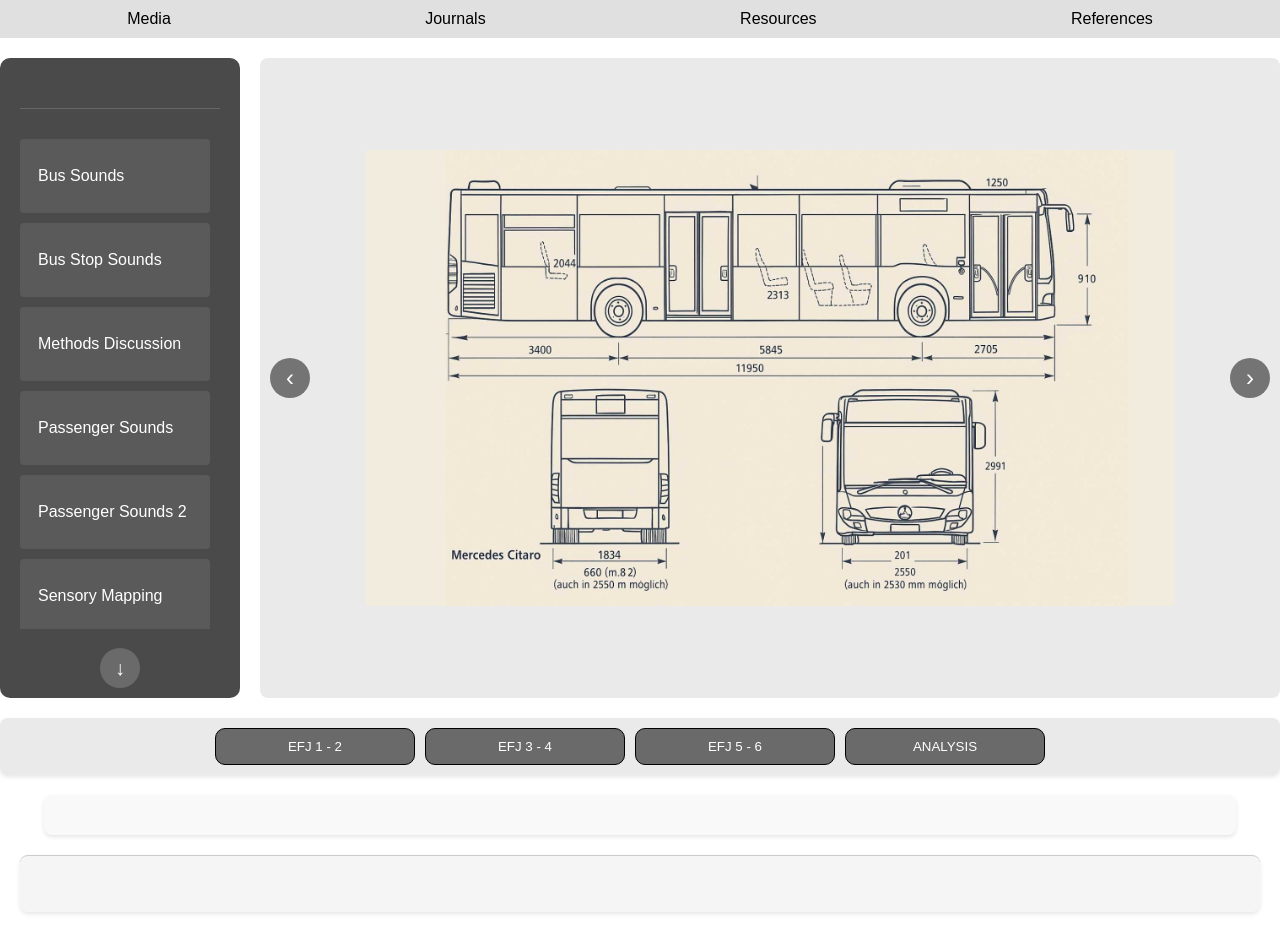
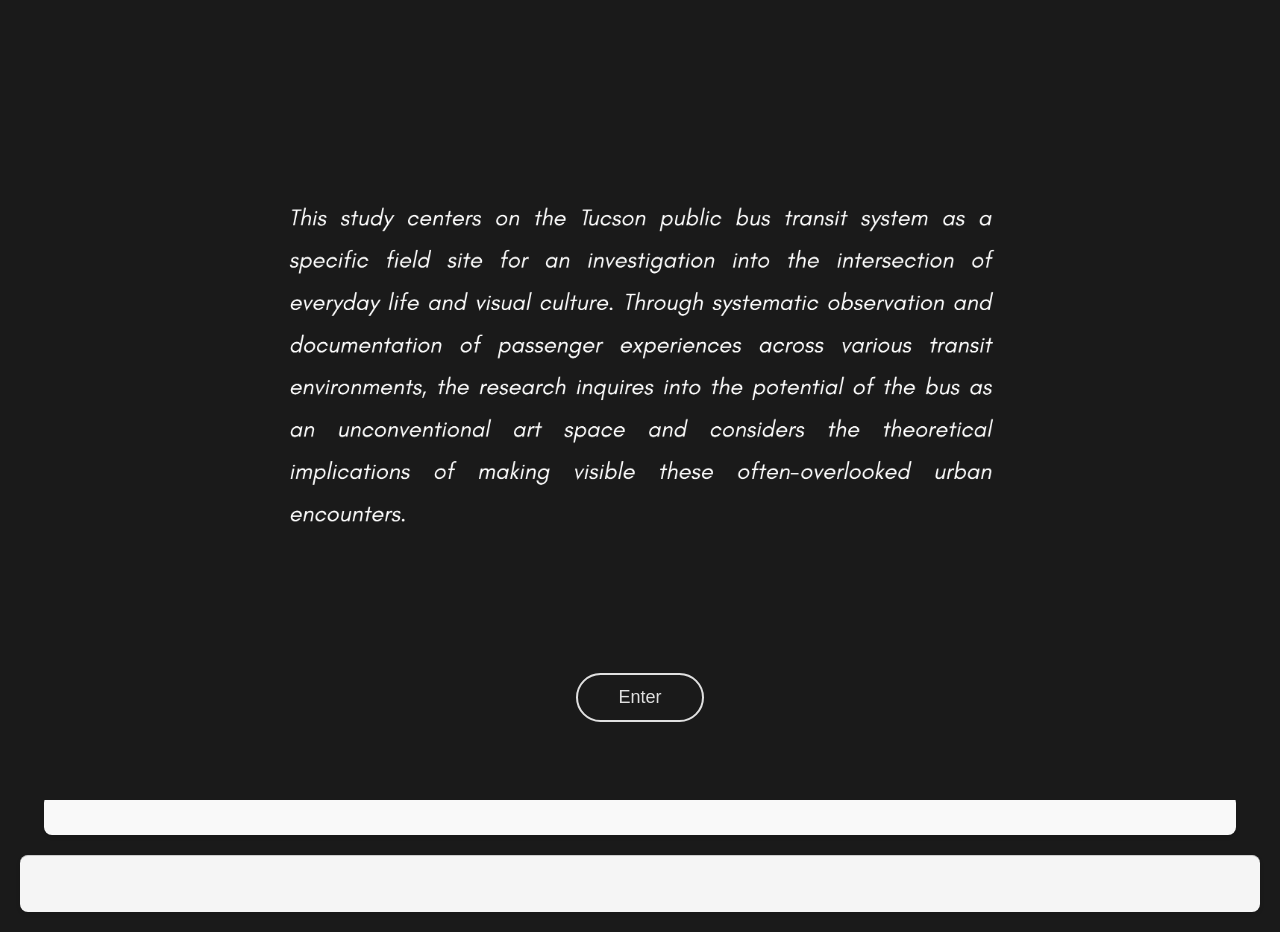
Before and after one commit to jessetsmith/qualitativeCoding, a React (Create React App) app: page / in a window 1280 px wide. Built offline with nearby package versions, Linux system fonts and the light colour scheme.

Commit message:
changed color scheme, and added intro to page

```diff
--- a/src/App.css
+++ b/src/App.css
@@ -1,3 +1,8 @@
+body {
+  background-color: #1a1a1a;
+  color: #e0e0e0;
+}
+
 .App {
   font-family: Arial, sans-serif;
   text-align: center;
--- a/src/components/MainContent.css
+++ b/src/components/MainContent.css
@@ -7,7 +7,8 @@
   justify-content: center;
   align-items: center;
   margin-top: 20px;
-  background-color: #eaeaea;
+  background-color: #1a1a1a; /* Dark background matching document */
+  color: #e0e0e0; /* Light text */
   border-radius: 8px;
   padding: 20px 60px; /* Increased horizontal padding to accommodate buttons */
   position: relative;
@@ -31,14 +32,15 @@
   object-fit: contain; /* Ensures the image scales without distortion */
   border-radius: 4px;
   transition: opacity 0.3s ease-in-out;
+  border: 1px solid rgba(255, 255, 255, 0.1);
 }
 
 .carousel-button {
   position: absolute;
   top: 50%;
   transform: translateY(-50%);
-  background-color: rgba(0, 0, 0, 0.5);
-  color: white;
+  background-color: rgba(255, 255, 255, 0.2);
+  color: #e0e0e0;
   border: none;
   border-radius: 50%;
   width: 40px;
@@ -53,7 +55,7 @@
 }
 
 .carousel-button:hover {
-  background-color: rgba(0, 0, 0, 0.8);
+  background-color: rgba(255, 255, 255, 0.3);
 }
 
 .carousel-button.prev {
@@ -70,7 +72,7 @@
   left: 0;
   width: 100%;
   height: 100%;
-  background-color: rgba(0, 0, 0, 0.7);
+  background-color: rgba(0, 0, 0, 0.85); /* Darker overlay for contrast */
   display: flex;
   justify-content: center;
   align-items: center;
@@ -112,3 +114,83 @@
 .close-button:hover {
   background-color: rgba(255, 255, 255, 1);
 }
+
+.intro-overlay {
+  position: fixed;
+  top: 0;
+  left: 0;
+  width: 100%;
+  height: 100%;
+  background-color: #1a1a1a;
+  display: flex;
+  justify-content: center;
+  align-items: center;
+  z-index: 2000;
+}
+
+.intro-content {
+  display: flex;
+  flex-direction: column;
+  align-items: center;
+  gap: 20px;
+}
+
+.intro-image {
+  max-width: 90%;
+  max-height: 80vh;
+  object-fit: contain;
+}
+
+.enter-button {
+  padding: 12px 40px;
+  font-size: 18px;
+  background-color: transparent;
+  color: #e0e0e0;
+  border: 2px solid #e0e0e0;
+  border-radius: 25px;
+  cursor: pointer;
+  transition: all 0.3s ease;
+}
+
+.enter-button:hover {
+  background-color: #e0e0e0;
+  color: #1a1a1a;
+}
+
+.info-button {
+  position: fixed;
+  bottom: 30px;
+  right: 30px;
+  width: 40px;
+  height: 40px;
+  border-radius: 50%;
+  background-color: #e0e0e0;
+  color: #1a1a1a;
+  border: none;
+  cursor: pointer;
+  display: flex;
+  justify-content: center;
+  align-items: center;
+  font-family: 'Times New Roman', serif;
+  font-style: italic;
+  font-size: 24px;
+  font-weight: bold;
+  box-shadow: 0 2px 5px rgba(0,0,0,0.2);
+  z-index: 1000;
+  transition: all 0.3s ease;
+}
+
+.info-button:hover {
+  transform: scale(1.1);
+  box-shadow: 0 4px 8px rgba(0,0,0,0.3);
+}
+
+/* Optional: Add animation for overlay appearance */
+@keyframes fadeIn {
+  from { opacity: 0; }
+  to { opacity: 1; }
+}
+
+.intro-overlay {
+  animation: fadeIn 0.5s ease-in-out;
+}
--- a/src/components/MainContent.jsx
+++ b/src/components/MainContent.jsx
@@ -6,10 +6,12 @@
 import adaptability from '../assets/images/3ADAPTABILITY.png';
 import collectiveCare from '../assets/images/4COLLECTIVECARE.png';
 import meaningMaking from '../assets/images/5MEANINGMAKING.png';
+import introText from '../assets/images/IntroTextVector.png';
 
 function MainContent() {
   const [currentImageIndex, setCurrentImageIndex] = useState(0);
   const [showOverlay, setShowOverlay] = useState(false);
+  const [showIntroOverlay, setShowIntroOverlay] = useState(true);
 
   const images = [
     busBPHero,
@@ -46,6 +48,36 @@
   };
 
   return (
+    <>
+      {/* Intro Overlay */}
+      {showIntroOverlay && (
+        <div className="intro-overlay">
+          <div className="intro-content">
+            <img
+              src={introText}
+              alt="Introduction Text"
+              className="intro-image"
+            />
+            <button
+              className="enter-button"
+              onClick={() => setShowIntroOverlay(false)}
+            >
+              Enter
+            </button>
+          </div>
+        </div>
+      )}
+
+      {/* Info Button */}
+      {!showIntroOverlay && (
+        <button
+          className="info-button"
+          onClick={() => setShowIntroOverlay(true)}
+        >
+          <span>i</span>
+        </button>
+      )}
+
       <div className="main-content">
         <button className="carousel-button prev" onClick={previousImage}>
           &#8249;
@@ -64,6 +96,7 @@
         <button className="carousel-button next" onClick={nextImage}>
           &#8250;
         </button>
+      </div>
 
       {showOverlay && (
         <div className="overlay" onClick={handleOverlayClick}>
@@ -82,7 +115,7 @@
           </div>
         </div>
       )}
-    </div>
+    </>
   );
 }
 
--- a/src/components/SidePanel.css
+++ b/src/components/SidePanel.css
@@ -1,6 +1,6 @@
 .side-panel {
-  background-color: #4a4a4a;
-  color: white;
+  background-color: #f5f2e9; /* Cream color matching bus diagram background */
+  color: #333333; /* Dark text */
   padding: 20px;
   width: 200px;
   text-align: left;
@@ -20,8 +20,8 @@
   top: 0;
   padding: 10px 0;
   margin-bottom: 15px;
-  background-color: #4a4a4a;
-  border-bottom: 1px solid #666;
+  background-color: #f5f2e9;
+  border-bottom: 1px solid #cccccc;
   z-index: 2;
 }
 
@@ -41,11 +41,11 @@
 }
 
 .options-container::-webkit-scrollbar-track {
-  background: #4a4a4a;
+  background: #f5f2e9;
 }
 
 .options-container::-webkit-scrollbar-thumb {
-  background-color: #666;
+  background-color: #999999;
   border-radius: 4px;
 }
 
@@ -58,7 +58,7 @@
   margin: 10px 0;
   padding: 10px;
   border-radius: 4px;
-  background-color: #5a5a5a;
+  background-color: #e9e6dd; /* Slightly darker than the main panel */
 }
 
 .panel-button {
@@ -68,7 +68,7 @@
 }
 
 .panel-button:hover {
-  background-color: #6a6a6a;
+  background-color: #e0ddd4;
 }
 
 .scroll-button {
@@ -76,8 +76,8 @@
   bottom: 10px;
   left: 50%;
   transform: translateX(-50%);
-  background-color: #6a6a6a;
-  color: white;
+  background-color: #999999;
+  color: #333333;
   border: none;
   border-radius: 50%;
   width: 40px;
@@ -92,7 +92,8 @@
 }
 
 .scroll-button:hover {
-  background-color: #7a7a7a;
+  background-color: #666666;
+  color: #ffffff;
 }
 
 /* Custom audio player styling */
--- a/src/components/TopMenu.css
+++ b/src/components/TopMenu.css
@@ -3,9 +3,10 @@
 .top-menu {
   display: flex;
   justify-content: space-around;
-  background-color: #e0e0e0;
+  background-color: #1a1a1a;
   padding: 10px 0;
   position: relative;
+  color: #e0e0e0;
 }
 
 .menu-item {
@@ -15,35 +16,37 @@
 
 .menu-item span {
   transition: color 0.3s;
+  color: #e0e0e0;
 }
 
 .menu-item:hover span {
-  color: #4a4a4a;
+  color: #ffffff;
 }
 
 .dropdown-content {
   position: absolute;
   top: 100%;
   left: 0;
-  background-color: white;
+  background-color: #1a1a1a;
   min-width: 200px;
   box-shadow: 0 2px 5px rgba(0,0,0,0.2);
   border-radius: 4px;
   padding: 10px 0;
   z-index: 1000;
+  border: 1px solid rgba(255, 255, 255, 0.1);
 }
 
 .dropdown-item {
   position: relative;
   padding: 8px 20px;
-  color: #666;
+  color: #e0e0e0;
   cursor: pointer;
   transition: background-color 0.3s;
 }
 
 .dropdown-item:hover {
-  background-color: #f5f5f5;
-  color: #4a4a4a;
+  background-color: #333333;
+  color: #ffffff;
 }
 
 .dropdown-item span {
@@ -63,31 +66,32 @@
   position: absolute;
   top: 0;
   left: 100%;
-  background-color: white;
+  background-color: #1a1a1a;
   min-width: 200px;
   box-shadow: 0 2px 5px rgba(0,0,0,0.2);
   border-radius: 4px;
   padding: 10px 0;
   z-index: 1001;
+  border: 1px solid rgba(255, 255, 255, 0.1);
 }
 
 .submenu-content a {
   display: block;
   padding: 8px 20px;
-  color: #666;
+  color: #e0e0e0;
   text-decoration: none;
   font-size: 14px;
   transition: background-color 0.3s;
 }
 
 .submenu-content a:hover {
-  background-color: #f5f5f5;
-  color: #4a4a4a;
+  background-color: #333333;
+  color: #ffffff;
 }
 
 .submenu-content p {
   padding: 8px 20px;
-  color: #999;
+  color: #999999;
   margin: 0;
   font-style: italic;
 }
@@ -95,12 +99,12 @@
 .dropdown-content .dropdown-item a {
   display: block;
   padding: 8px 20px;
-  color: #666;
+  color: #e0e0e0;
   text-decoration: none;
   transition: background-color 0.3s;
 }
 
 .dropdown-content .dropdown-item a:hover {
-  background-color: #f5f5f5;
-  color: #4a4a4a;
+  background-color: #333333;
+  color: #ffffff;
 }
```
Also changed, not shown: src/assets/images/IntroTextImg.jpeg (added), src/assets/images/IntroTextVector.png (added). Lines whose indentation alone changed are shown as unchanged.
